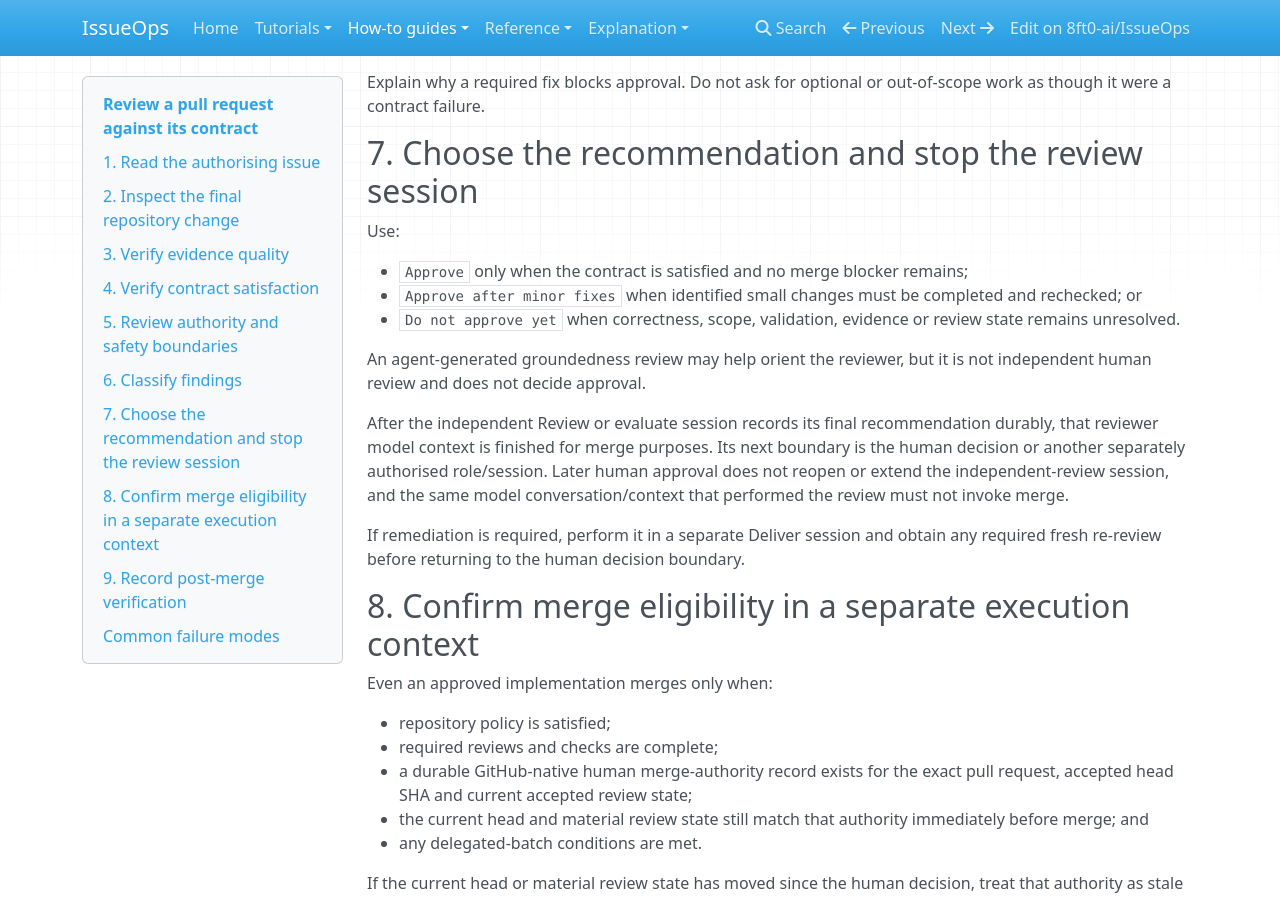
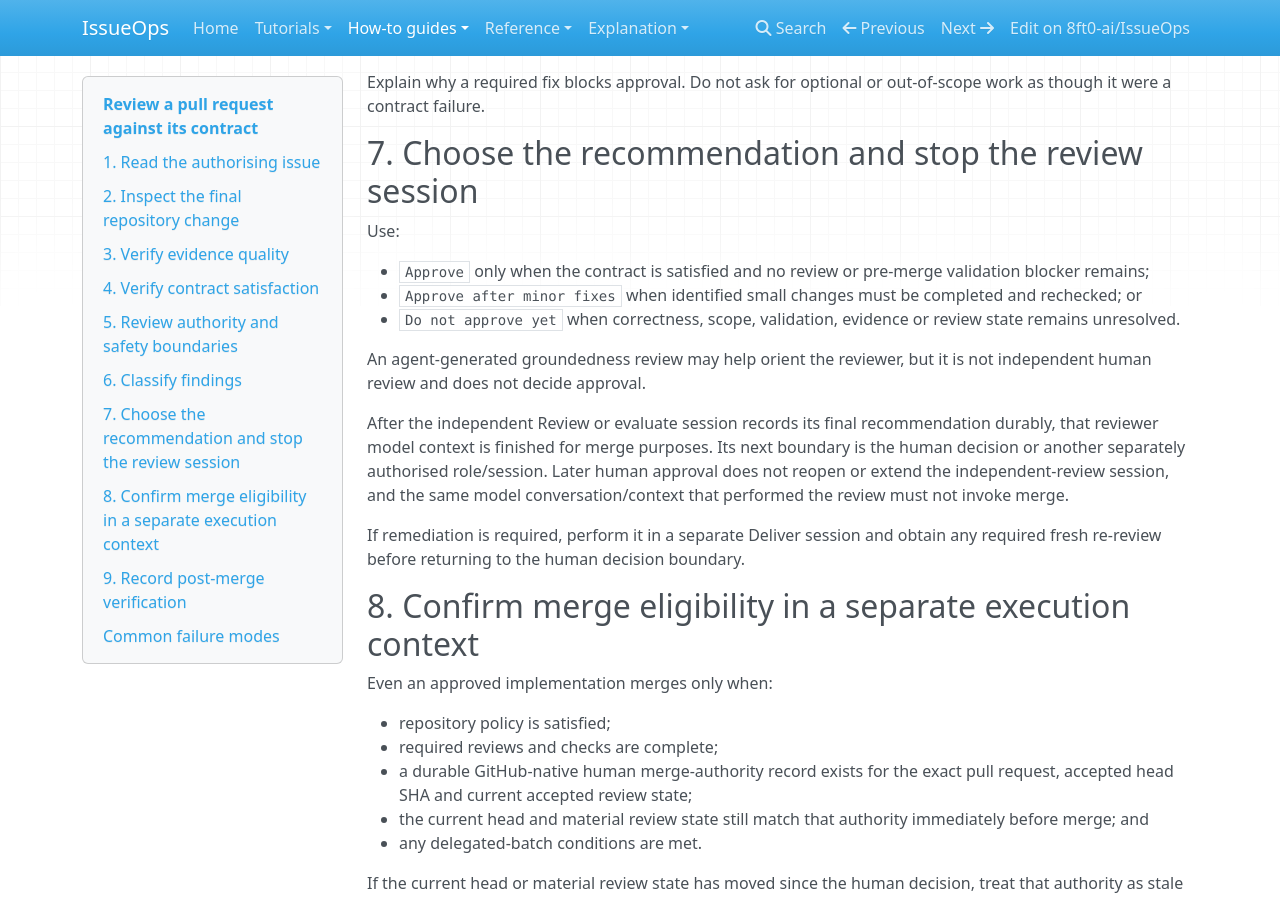
Before and after one commit to 8ft0-ai/IssueOps, an MkDocs documentation site: the page built from docs/how-to/review-pr-against-contract.md, in a window 1280 px wide and 900 px high, scrolled down 1663 px. Built offline with MkDocs 1.6.1, drawn with Linux system fonts in a browser that asks for light colours; nearby versions of some CDN libraries.

Commit message:
docs: distinguish review recommendation from merge gate

```diff
--- a/docs/how-to/review-pr-against-contract.md
+++ b/docs/how-to/review-pr-against-contract.md
@@ -78,7 +78,7 @@ Explain why a required fix blocks approval. Do not ask for optional or out-of-sc
 
 Use:
 
-- `Approve` only when the contract is satisfied and no merge blocker remains;
+- `Approve` only when the contract is satisfied and no review or pre-merge validation blocker remains;
 - `Approve after minor fixes` when identified small changes must be completed and rechecked; or
 - `Do not approve yet` when correctness, scope, validation, evidence or review state remains unresolved.
 
```
